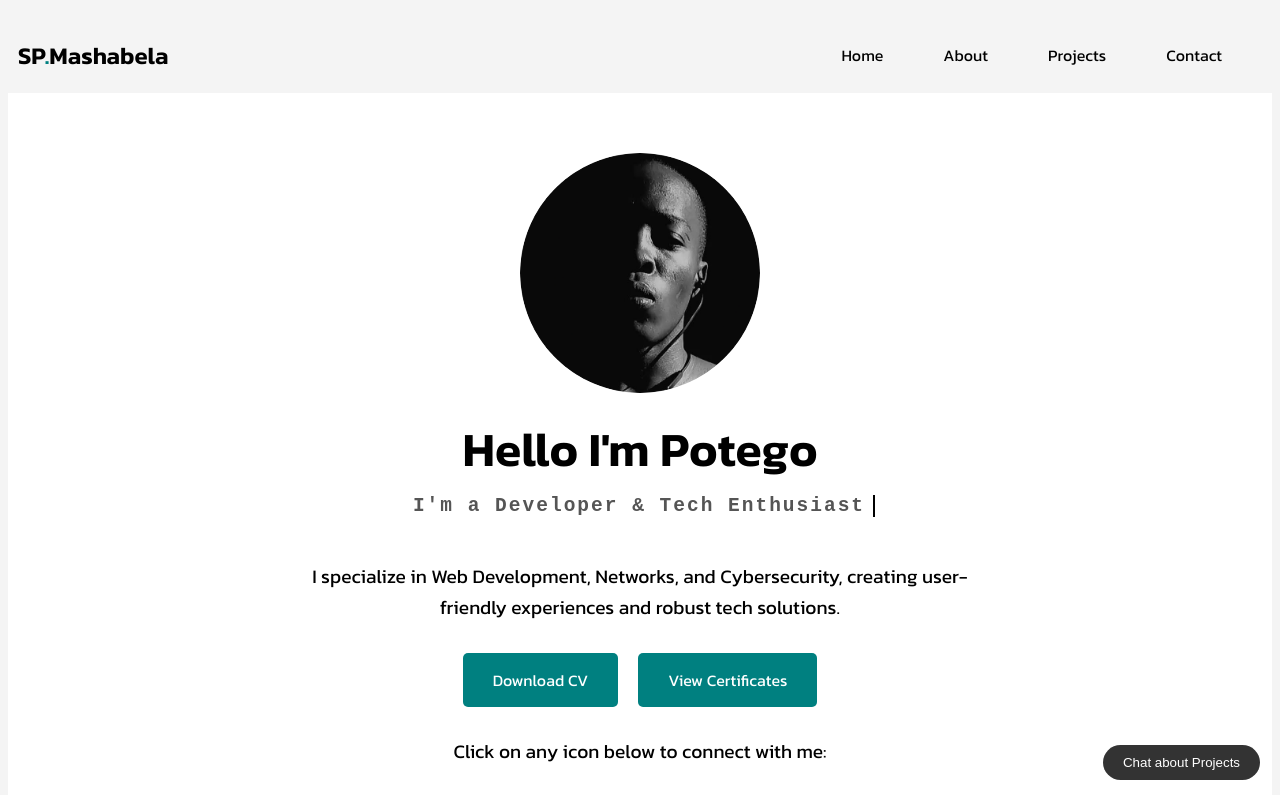
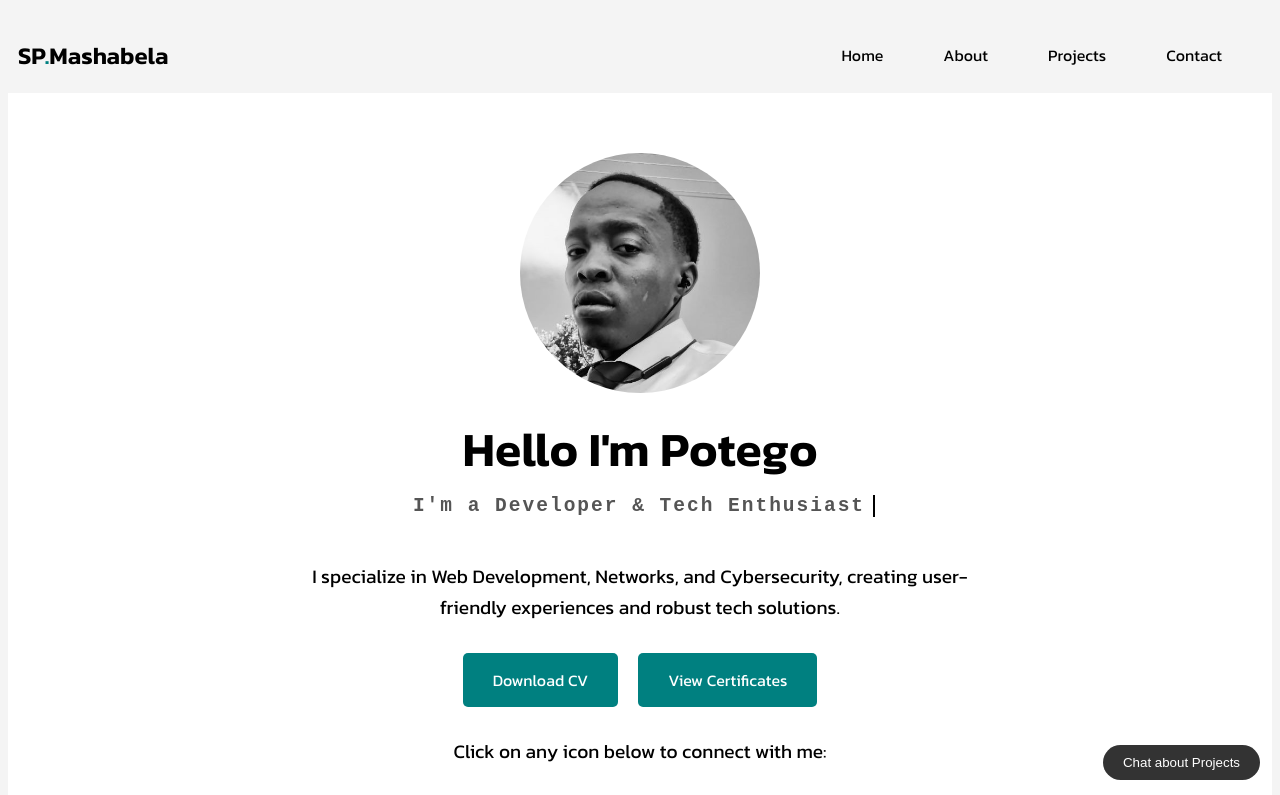
Before and after one commit to PoppsM4sh/Resume, a plain HTML site: page index.html in a window 1280 px wide. Shown: the top 795 px of the page. Drawn offline with nearby package versions, Linux system fonts and the light colour scheme; a web font is replaced by a local one.

Commit message:
Initial commit

```diff
--- a/index.html
+++ b/index.html
@@ -8,7 +8,7 @@
         <meta name="viewport" content="width=device-width, initial-scale=1">
         <link rel="stylesheet" href="styles.css">
         <link rel="stylesheet" href="https://cdnjs.cloudflare.com/ajax/libs/font-awesome/6.0.0/css/all.min.css" integrity="sha512-9usAa10IRO0HhonpyAIVpjrylPvoDwiPUiKdWk5t3PyolY1cOd4DSE0Ga+ri4AuTroPR5aQvXU9xC6qOPnzFeg==" crossorigin="anonymous" referrerpolicy="no-referrer" />
-        <link rel="icon" href="images/Profile.png" type="image/x-icon">
+        <link rel="icon" href="images/Profile.jpg" type="image/x-icon">
         <link rel="stylesheet" href="https://unpkg.com/leaflet@1.9.4/dist/leaflet.css">
     </head>
     <body>
@@ -40,7 +40,7 @@
                 <div class="container" id="home">
 
                     <div class="heroPic">
-                        <img class="logoImage" src="images/Profile.png" alt="Popps Profile Image">
+                        <img class="logoImage" src="images/Profile.jpg" alt="Popps Profile Image">
                     </div>
 
                     <div class="heroText">
```
Also changed, not shown: images/Profile.jpg (added), images/Profile.png (deleted).
